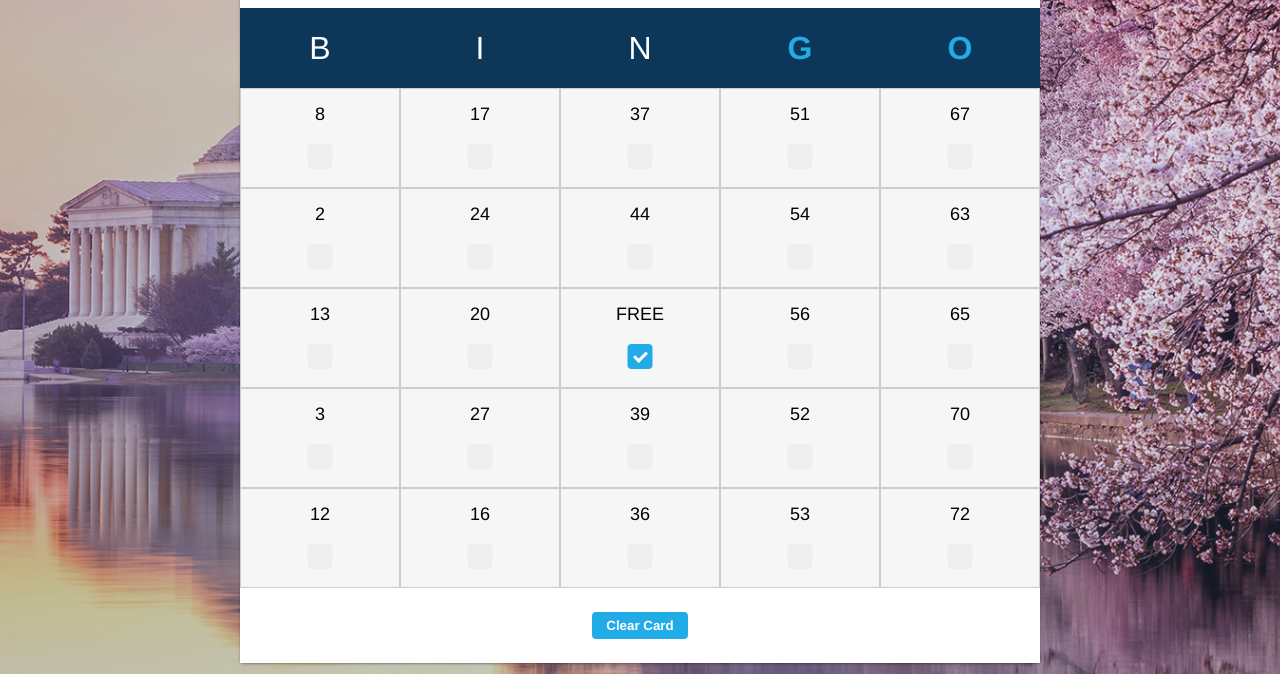
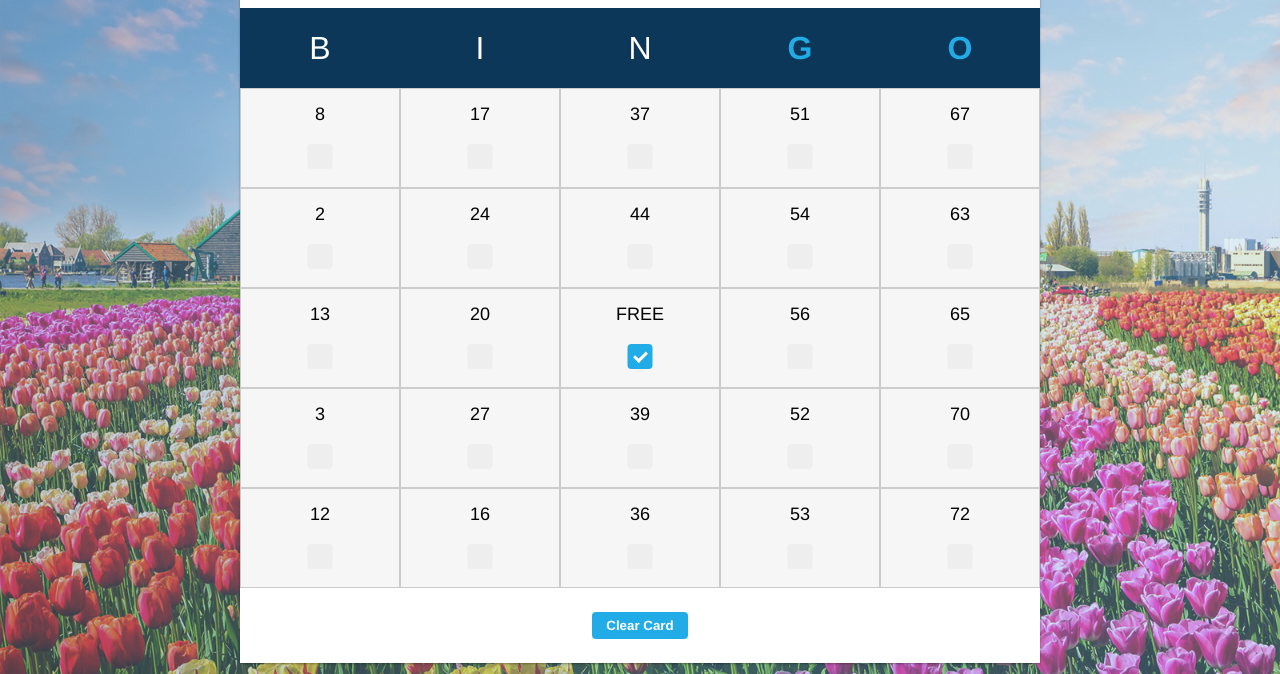
Before and after one commit to ddansab/hopjump-bingo, a Gatsby site: page / in a window 1280 px wide. Shown: the part 126-800 px from the top of the page. Built offline with nearby package versions, Linux system fonts and the light colour scheme; Gatsby itself is replaced by a stand-in of ours.

Commit message:
travel to netherlands to see the tulips

```diff
--- a/src/components/Bingo/BingoStyles.js
+++ b/src/components/Bingo/BingoStyles.js
@@ -29,7 +29,7 @@ export const BingoWrapper = styled.div`
       rgba(23, 121, 186, 0.25) 35%,
       rgba(33, 172, 232, 0.1) 100%
     ),
-    url("./washington-dc-blossoms.jpg");
+    url("./windmills-multicolor.jpg");
   background-repeat: no-repeat;
   background-size: cover;
   background-position: center center;
```
Also changed, not shown: static/windmills-multicolor.jpg (added).
